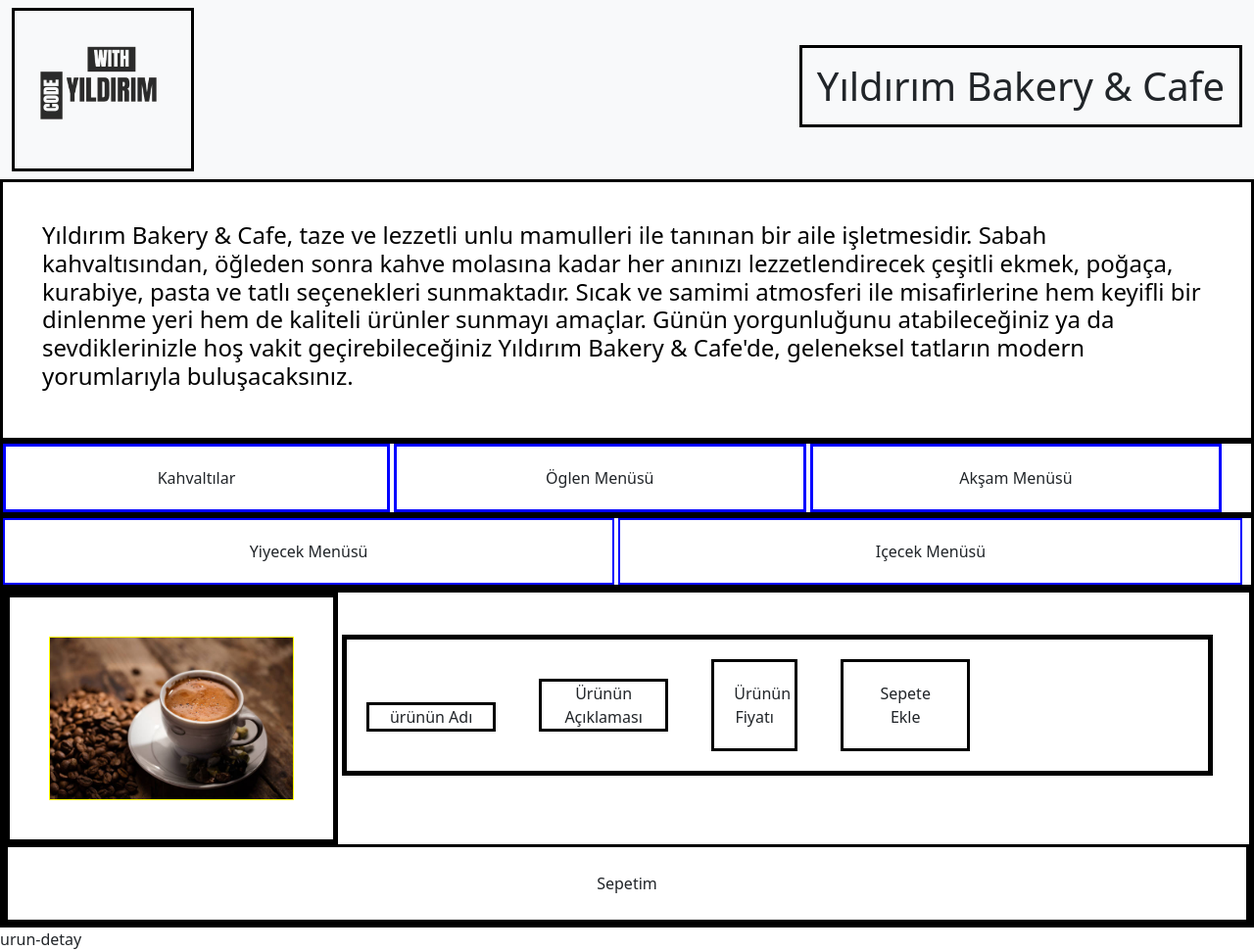
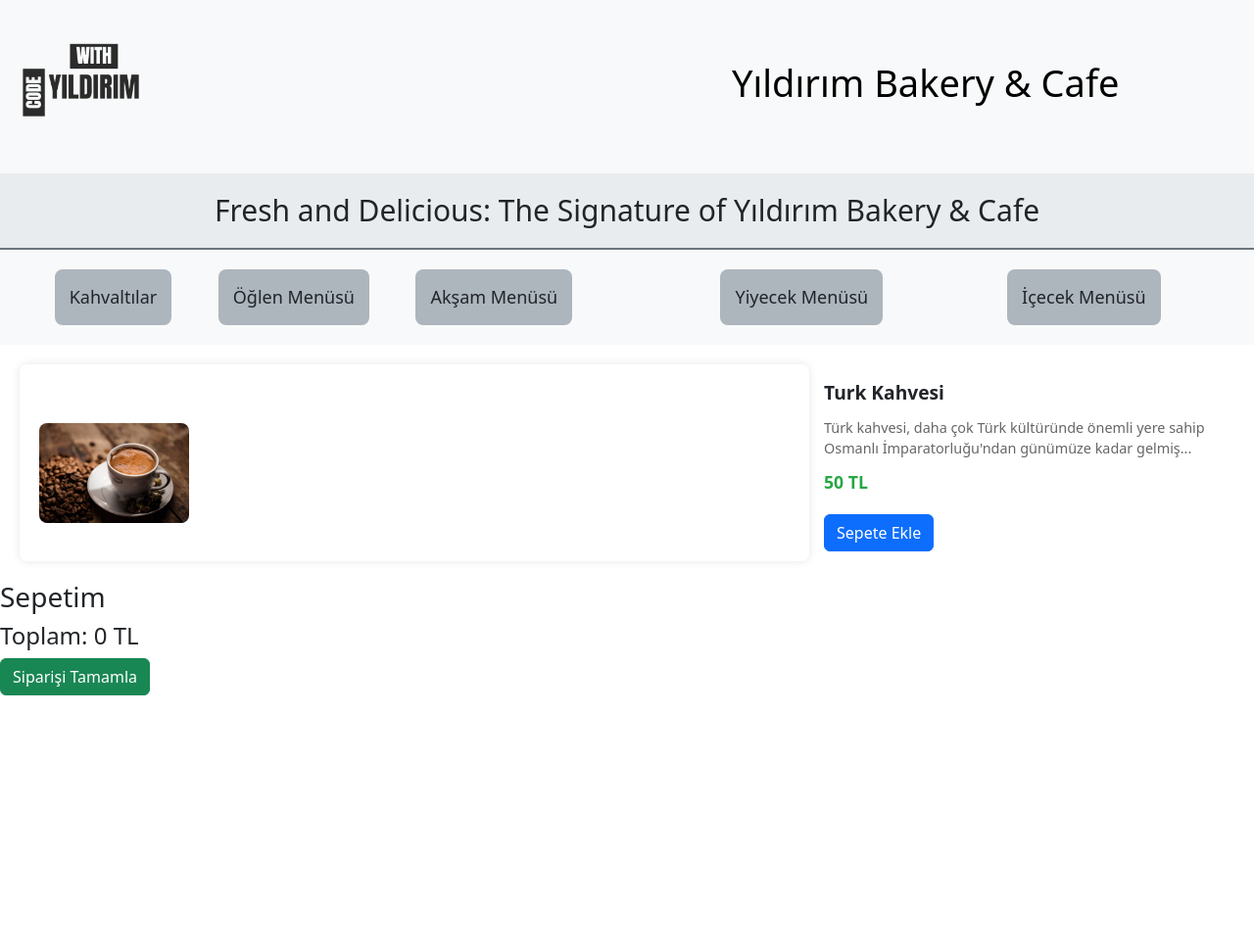
Before and after one commit to Eyupyldrm07/Restorant-Menu-Uygulmas-, a plain HTML site: page index.html in a window 1280 px wide. Shown: the whole page at 98% size. After the commit the page ends 800 px from the top, so only its background shows below. Drawn offline with nearby package versions, Linux system fonts and the light colour scheme.

Commit message:
Javascript ile dinamik hale getirildi

```diff
--- a/index.html
+++ b/index.html
@@ -16,52 +16,54 @@
             <h1 class="logo-title"> Yıldırım Bakery & Cafe</h1>
         </div>
     </nav>
-      <header >
-        <div class="restoran-aciklama">  <h4>Yıldırım Bakery & Cafe, taze ve lezzetli unlu mamulleri ile tanınan bir aile işletmesidir. Sabah kahvaltısından, öğleden sonra kahve molasına kadar her anınızı lezzetlendirecek çeşitli ekmek, poğaça, kurabiye, pasta ve tatlı seçenekleri sunmaktadır. Sıcak ve samimi atmosferi ile misafirlerine hem keyifli bir dinlenme yeri hem de kaliteli ürünler sunmayı amaçlar. Günün yorgunluğunu atabileceğiniz ya da sevdiklerinizle hoş vakit geçirebileceğiniz Yıldırım Bakery & Cafe'de, geleneksel tatların modern yorumlarıyla buluşacaksınız.</h4>
+    <header>
+        <div class="restoran-aciklama">
+            <h4>Fresh and Delicious: The Signature of Yıldırım Bakery & Cafe</h4>
         </div>
 
         <div class="restorant-menu">
             <div class="ana-menuler">
                 <div class="kahvaltilar">Kahvaltılar</div>
-            <div class="oglen-menusu">Öglen Menüsü</div>
+                <div class="oglen-menusu">Öğlen Menüsü</div>
                 <div class="aksam-menusu">Akşam Menüsü</div>
             </div>
 
             <div class="alternatif-menu">
                 <div class="yiyecek-menusu">Yiyecek Menüsü</div>
-            <div class="icecek-menusu">Içecek Menüsü</div>
+                <div class="icecek-menusu">İçecek Menüsü</div>
+            </div>
+        </div>
+
+        <!-- Ürün Detay Kısmı -->
+        <div class="genel-urunler">
+            <div class="menu-detay">
+                <div id="menu-container"></div>
+                    <img class="urun-gorsel" src="/img/turk.jpg" alt="Türk kahvesi">
+                </div>
+                <div class="urun-bilgi">
+                    <div class="urun-adi">Turk Kahvesi</div>
+                    <div class="urun-aciklama">Türk kahvesi, daha çok Türk kültüründe önemli yere sahip Osmanlı İmparatorluğu'ndan günümüze kadar gelmiş...</div>
+                    <div class="urun-fiyat">50 TL</div>
+                    <button class="btn btn-primary sepete-ekle">Sepete Ekle</button>
+
+                </div>
             </div>
 
 
+            <!-- Sepet Detay Kısmı -->
+            <div class="sepet-detay">
+                <h3>Sepetim</h3>
+                <ul id="sepet-listesi" class="list-group">
+                    <!-- Sepet Ürünleri Buraya Eklenecek -->
+                </ul>
+                <div class="toplam-fiyat">
+                    <h4>Toplam: <span id="toplam-fiyat">0</span> TL</h4>
                 </div>
-
-        <div class="genel-urunler">
-          <div class="menu-detay">
-
-            <div class="urun">
-              <img class="urun-gorsel"  src="/img/turk.jpg" alt="Türk kahvesi">
+                <button class="btn btn-success">Siparişi Tamamla</button>
             </div>
-            <div class="urun-bilgi">
-              <div class="urun-adi">ürünün Adı</div>
-              <div class="urun-aciklama"> Ürünün Açıklaması</div>
-              <div class="urun-fiyat">Ürünün Fiyatı</div>
-              <div class="sepete-ekle">Sepete Ekle</div>
         </div>
-
-
-            <div class="sepet-detay">Sepetim</div>
-
-          </div>
-
-
-
-
-          <div class="urun-detay">urun-detay</div>
-
-        </div>
-
     </header>
-
+    <script src="/scrypt.js"></script>
     <script src="https://cdn.jsdelivr.net/npm/bootstrap@5.3.3/dist/js/bootstrap.bundle.min.js" integrity="sha384-YvpcrYf0tY3lHB60NNkmXc5s9fDVZLESaAA55NDzOxhy9GkcIdslK1eN7N6jIeHz" crossorigin="anonymous"></script>
 </body>
 </html>
--- a/menu.txt
+++ b/menu.json
@@ -1,7 +1,7 @@
 {
   "categories": [
     {
-      "name": "Kahvaltı",
+      "name": "Kahvaltilar",
       "items": {
         "yiyecekler": [
           {
@@ -136,7 +136,7 @@
       }
     },
     {
-      "name": "Öğle",
+      "name": "oglen-menusu",
       "items": {
         "yiyecekler": [
           {
@@ -292,7 +292,7 @@
       }
     },
     {
-      "name": "Akşam",
+      "name": "aksam-menusu",
       "items": {
         "yiyecekler": [
           {
--- a/style.css
+++ b/style.css
@@ -1,153 +1,187 @@
-/*  box-sizing:border-box özelliği dolayı padding ve border değerlerinin kapladığı alan hesaba katılmaz
-ve nesnelerin kapladığı alan sadece verdiğimiz genişlik kadar olacaktır.
- */
+/* Genel Ayarlar */
+body {
+    font-family: Arial, sans-serif;
+    background-color: #f8f9fa;
+    color: #333;
+    margin: 0;
+    padding: 0;
+}
 
-* {
-    box-sizing: border-box;
+/* Navbar */
+.navbar {
+    background-color: #6c757d;
+    padding: 10px 20px;
+}
+
+.logo-title {
+    color: black;
+    font-size: 38px;
+    margin-right: 10%;
+}
+
+/* Restoran Açıklama */
+.restoran-aciklama {
+    background-color: #e9ecef;
+    padding: 20px;
+    text-align: center;
+    border-bottom: 2px solid #6c757d;
+}
+
+.restoran-aciklama h4 {
+    margin: 0;
+    font-size: 30px;
+}
+
+/* Menü */
+.restorant-menu {
+    display: flex;
+    justify-content: space-around;
+    padding: 20px 0;
+    background-color: #f8f9fa;
+}
+
+.ana-menuler, .alternatif-menu {
+    display: flex;
+    justify-content: space-around;
+    width: 45%;
+}
+
+.ana-menuler div, .alternatif-menu div {
+    background-color: #adb5bd;
+    padding: 15px;
+    text-align: center;
+    font-size: 18px;
+    border-radius: 8px;
+    transition: background-color 0.3s ease;
+}
+
+.ana-menuler div:hover, .alternatif-menu div:hover {
+    background-color: #6c757d;
+    color: white;
+    cursor: pointer;
+}
+
+/* Ürün Detay Kısmı */
+.genel-urunler {
+    display: flex;
+    justify-content: space-between;
+    padding: 20px;
+}
+
+.menu-detay {
+    width: 65%;
+    background-color: #ffffff;
+    padding: 20px;
+    border-radius: 8px;
+    box-shadow: 0 0 10px rgba(0, 0, 0, 0.1);
+}
+
+.menu-detay img {
+    width: 20%;
+    height: auto;
+    border-radius: 8px;
+}
+
+.urun-bilgi {
+    margin-top: 15px;
+}
+
+.urun-adi {
+    font-size: 24px;
+    font-weight: bold;
+    margin-bottom: 10px;
+}
+
+.urun-aciklama {
+    font-size: 16px;
+    color: #666;
+    margin-bottom: 15px;
+}
+
+.urun-fiyat {
+    font-size: 20px;
+    font-weight: bold;
+    color: #28a745;
+    margin-bottom: 10px;
+}
+
+.sepete-ekle {
+    font-size: 16px;
 }
 
 
 
-/* Navbar */
-.navbar bg-body-tertiary{
-   margin-left: 25px;
-   margin-right: 25px;
-   text-align: center;
-}
-.navbar-brand{
-    border: 3px solid black;
-    padding: 15px;
 
-}
-.logo-title{
-    border: 3px solid black;
-    padding: 15px;
-
+body {
+    font-family: Arial, sans-serif;
 }
 
-/* Restorant Aciklama  */
-.restoran-aciklama{
-  border:3px solid black;
-  color: black;
-  font-size: 15px;
-  margin:auto;
-  padding: 40px;
-
+#menu-container {
+    display: flex;
+    flex-direction: column;
+    align-items: center;
+    margin: 20px;
 }
 
-
-/* Menuler */
-.ana-menuler{
-    width: 100%;
-    margin-left: auto;
-    border: 3px solid black;
-
+.category {
+    margin-bottom: 40px;
 }
 
-.kahvaltilar{
-  border:3px solid blue;
-  text-align: center;
-  width: 31%;
-  display: inline-block;
-  padding: 20px;
-
-}
-.oglen-menusu{
-    border:3px solid blue;
+.urun {
+    display: flex;
+    border: 1px solid #ddd;
+    padding: 15px;
+    margin: 10px;
+    width: 300px;
+    border-radius: 5px;
     text-align: center;
-    width: 33%;
-    display: inline-block;
-    padding: 20px;
-
-}
-.aksam-menusu{
-    border:3px solid blue;
-    text-align: center;
-    width: 33%;
-    display: inline-block;
-    padding: 20px;
-
-
-
-}
-.alternatif-menu{
-    width: 100%;
-    margin-left: auto;
-    border: 3px solid black;
-}
-.yiyecek-menusu{  width:400px;
-    border:2px solid blue;
-    padding:20px;
-    text-align: center;
-    display: inline-block;
-    width: 49%;
-
-
-}
-.icecek-menusu{
-    width: 50%;
-     border:2px solid blue;
-    padding:20px;
-    text-align: center;
-    display: inline-block;
-
+    align-items: center;
 }
 
-/* Genel Urunler */
-.menu-detay{
-    border: 5px solid black;
+.urun-gorsel {
+    flex: 1;
 }
-.urun{
+
+.urun-gorsel-image {
+    max-width: 100%;
+    height: auto;
+    border-radius: 5px;
+}
+
+.urun-bilgi {
+    flex: 2;
+    padding: 0 15px;
+}
+
+.urun-adi {
+    font-size: 1.2em;
+    margin: 0 0 10px 0;
+}
+
+.urun-aciklama {
+    font-size: 0.9em;
+    margin: 0 0 10px 0;
+}
+
+.urun-fiyat {
+    font-size: 1.1em;
+    margin: 0 0 10px 0;
+}
+
+.btn-primary {
+    background-color: #007bff;
+    border: none;
+    color: white;
+    padding: 10px 20px;
+    text-align: center;
+    text-decoration: none;
     display: inline-block;
-    border: 5px solid black;
+    font-size: 1em;
+    margin: 10px 0;
+    border-radius: 5px;
+    cursor: pointer;
 }
-.urun-gorsel{
-    border: 1px solid yellow;
-    display: inline-block;
-    width: 250px;
-    margin:40px;
+
+.btn-primary:hover {
+    background-color: #0056b3;
 }
-.urun-bilgi{
-    border: 5px solid black;
-    display: inline-block;
-    width: 70%;
-}
-.urun-adi{
-    border: 3px solid black;
-    display: inline-block;
-    width: 15%;
-    margin: 20px;
-    text-align: center;
-}
-.urun-aciklama{
-    border: 3px solid black;
-    display:  inline-block;
-    width: 15%;
-    margin: 20px;
-    text-align: center;
-}
-.urun-fiyat{
-    border: 3px solid black;
-    display: inline-block;
-    width: 10%;
-    margin: 20px;
-    padding: 20px;
-    text-align: center;
-}
-.sepete-ekle{
-    border: 3px solid black;
-    display: inline-block;
-    width: 15%;
-    margin: 20px;
-    padding: 20px;
-    text-align: center;
-}
-.sepet-detay{
-    border: 3px solid black;
-    display: inline-block;
-    width: 100%;
-    margin: auto;
-    padding: 25px;
-    text-align: center;
-
-}
```
Also changed, not shown: script2.js (added, +215 -0 lines), scrypt.js (+139 -0 lines). Lines whose indentation alone changed are shown as unchanged.
